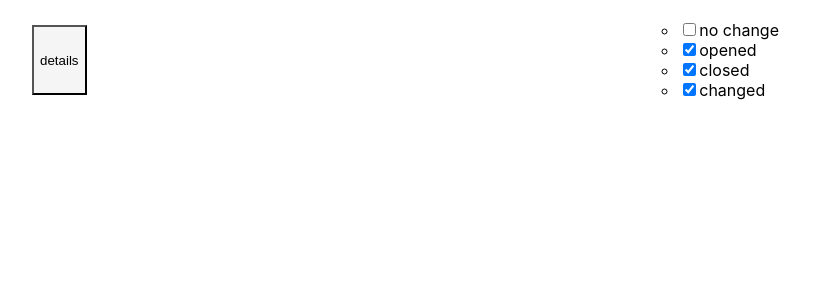
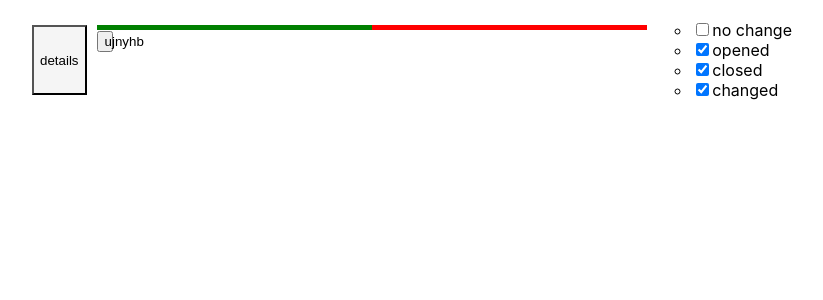
Before and after one commit to mhrrmk/gitmark_extension, a React (Create React App) app in the folder mainpage/: page / in a window 1280 px wide. Shown: the top 300 px of the page, without its empty margins (33-856 px from the left). Built offline with nearby package versions, Linux system fonts and the light colour scheme; what lowdb would draw is missing.

Commit message:
render tabs with indicator

```diff
--- a/mainpage/src/components/CommitPoint.js
+++ b/mainpage/src/components/CommitPoint.js
@@ -8,6 +8,9 @@ export function CommitPoint({tabs}){
     //const [state, dispatch] = useReducer(reducer, initialState)
     const [state, actions, dispatch] = useCommitPointState()
 
+    // tabs will have elements with identical index fields.
+    // this will sort those looking at closed and closingTime fields.
+    // from this point on indexes of generated array will be used to identify elements
     const sortedTabs = sortTabs(tabs)
     console.log("sortedTabs:", sortedTabs)
 
--- a/mainpage/src/components/Indicator.js
+++ b/mainpage/src/components/Indicator.js
@@ -1,6 +1,6 @@
 import React, {useMemo} from "react"
 
-export function Indicator({opened, closed, changed}){
+export function Indicator(opened, closed, changed){
     //console.log("[ModificationIndicator] props: ", props)
     const indicator = useMemo(() => {
         let colors = []
@@ -22,6 +22,5 @@ export function Indicator({opened, closed, changed}){
 
     return indicator
 }
-
-export function coloredArea(color){
-    return (<div key={color} className={"indicator-button bg-" + color} />)}
+const coloredArea = (color) => (
+    <div key={color} className={"indicator-button bg-" + color} />)
--- a/mainpage/src/components/Tab.js
+++ b/mainpage/src/components/Tab.js
@@ -1,15 +1,17 @@
 import React from "react"
+import {Indicator} from "./Indicator"
 
 //Receives a [ModificationIndicator] as children
-export function Tab({active, title, onClick, ...props}){
+export function Tab({active, tab, onClick, ...props}){
+    const {opened, changed, closed} = tab
     //console.log("[Tab] props: ", props)
     return (
         <div className={"tab" + (active ? " active" : "")} >
-            {props.children}
+            <Indicator opened changed closed />
             <button
                 className="tab-button"
                 onClick={onClick}
-            >{title}
+            >{tab.title}
             </button>
         </div>
     )
--- a/mainpage/src/components/Tabs.js
+++ b/mainpage/src/components/Tabs.js
@@ -1,12 +1,14 @@
 import React, {useMemo, useState} from "react"
 import {getTabsWhenUnexpanded, getTabsByOptions} from "../helpers/Helpers"
-
+import {Tab} from "./Tab"
 
 //Receives [Tab]'s as children
 export function Tabs({options, tabs}){
 
     //console.log("active:", tabs.find(tab=>(tab.active)))
 
+    // active field is used only to instantiate the state
+    // indexes of the tabs will be used to track activeTab
     const [activeTab, setActiveTab] = useState(tabs.findIndex(tab=>(tab.active)))
     console.log("activeTab Index:", activeTab)
 
@@ -20,8 +22,21 @@ export function Tabs({options, tabs}){
     }, [options.show, tabs])
     console.log("tabsByOptions:", tabsByOptions)
 
+    const tabsToShow = options.expanded ? tabsByOptions : tabsWhenUnexpanded
+    console.log("tabsToShow:", tabsToShow)
+
     return (
         <nav className="tabs-nav">
+            {
+                tabsToShow.map((tab, index)=>(
+                    <Tab
+                    key={tab.id}
+                    tab={tab}
+                    active={index === activeTab}
+                    onClick={()=>{setActiveTab(index)}}
+                    />
+                ))
+            }
         </nav>
     )
 }
```
